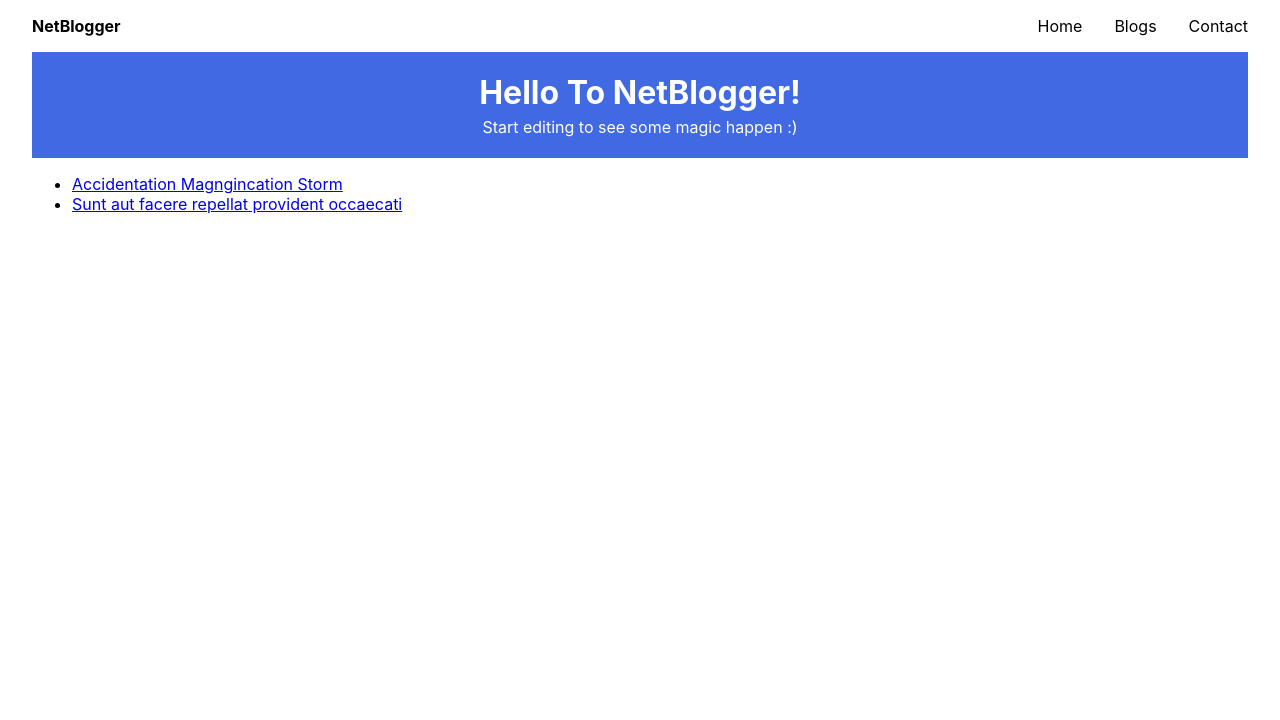
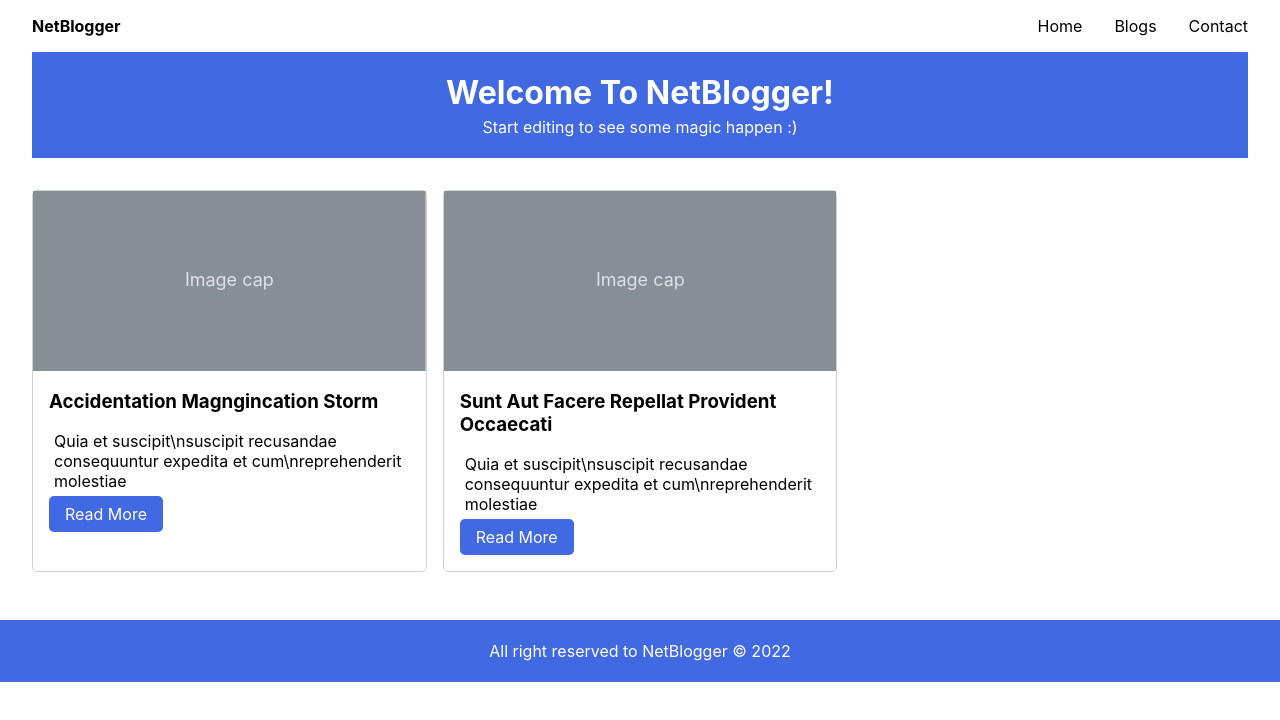
Before and after one commit to enmohamedMallahi/netblogger, a React (Create React App) app: page / in a window 1280 px wide. Shown: the top 720 px of the page. Built offline with nearby package versions, Linux system fonts and the light colour scheme.

Commit message:
Changing the layout of the blogs cards

```diff
--- a/src/App.js
+++ b/src/App.js
@@ -13,6 +13,7 @@ import NewBlog from './pages/NewBlog';
 
 // Components
 import Navbar from './components/Navbar';
+import Footer from './components/Footer';
 
 // Stylings
 import './style.css';
@@ -32,6 +33,7 @@ export default function App() {
             <Route path="*" element={<h1>Page Not Found</h1>} />
           </Routes>
         </main>
+        <Footer />
       </Router>
     </BlogsProvider>
   );
--- /dev/null
+++ b/src/components/BlogCard.js
@@ -0,0 +1,41 @@
+import React from 'react';
+import { Link } from 'react-router-dom';
+
+const BlogCard = ({ article }) => {
+  return (
+    <div className="card">
+      <DummyImage />
+      <div className="card-body">
+        <h3 className="card-title">{article.title}</h3>
+        <p className="card-text">
+          Quia et suscipit\nsuscipit recusandae consequuntur expedita et
+          cum\nreprehenderit molestiae
+        </p>
+        <Link to={`/blog/${article.id}`} className="btn">
+          Read More
+        </Link>
+      </div>
+    </div>
+  );
+};
+
+const DummyImage = () => (
+  <svg
+    className="bd-placeholder-img card-img-top"
+    width="100%"
+    height="180"
+    xmlns="http://www.w3.org/2000/svg"
+    role="img"
+    aria-label="Placeholder: Image cap"
+    preserveAspectRatio="xMidYMid slice"
+    focusable="false"
+  >
+    <title>Placeholder</title>
+    <rect width="100%" height="100%" fill="#868e96"></rect>
+    <text x="50%" y="50%" fill="#dee2e6" dy=".3em">
+      Image cap
+    </text>
+  </svg>
+);
+
+export default BlogCard;
--- /dev/null
+++ b/src/components/Footer.js
@@ -0,0 +1,11 @@
+import React from 'react';
+
+const Footer = () => {
+  return (
+    <footer className="container banner" style={{ marginTop: '1rem' }}>
+      <p>All right reserved to NetBlogger &copy; 2022</p>
+    </footer>
+  );
+};
+
+export default Footer;
--- a/src/pages/Contact.js
+++ b/src/pages/Contact.js
@@ -1,7 +1,46 @@
 import React from 'react';
+import { useForm } from '../hooks';
 
 const Contact = () => {
-  return <h1>Contact Us</h1>;
+  const [values, changeHandler, clearFields] = useForm({
+    subject: '',
+    message: '',
+  });
+
+  const submitHandler = (e) => {
+    e.preventDefault();
+    console.log(values);
+  };
+
+  return (
+    <form className="form" onSubmit={submitHandler}>
+      <div>
+        <label htmlFor="subject">Subject</label>
+        <input
+          className="form-control"
+          value={values.subject}
+          onChange={changeHandler}
+          name="subject"
+          type="text"
+          name="subject"
+        />
+      </div>
+      <div>
+        <label htmlFor="message">Message</label>
+        <textarea
+          className="form-control"
+          value={values.message}
+          onChange={changeHandler}
+          name="message"
+          type="text"
+          name="message"
+        />
+      </div>
+      <button className="btn btn-block" type="submit">
+        Send
+      </button>
+    </form>
+  );
 };
 
 export default Contact;
--- a/src/pages/Home.js
+++ b/src/pages/Home.js
@@ -1,6 +1,6 @@
 import React, { useContext } from 'react';
-import { Link } from 'react-router-dom';
 import { BlogsContext } from '../context/BlogsContext';
+import BlogCards from '../components/BlogCard';
 
 const Home = () => {
   // const [articles, setArticles] = useState([]);
@@ -9,18 +9,19 @@ const Home = () => {
   return (
     <>
       <div className="banner">
-        <h1>Hello To NetBlogger!</h1>
+        <h1>Welcome To NetBlogger!</h1>
         <p>Start editing to see some magic happen :)</p>
       </div>
-      <ul>
+      <div className="articles">
         {articles.map((article) => (
-          <li key={article.id}>
-            <Link to={`/blog/${article.id}`}>{article.title}</Link>
-          </li>
+          <BlogCards article={article} />
         ))}
-      </ul>
+      </div>
     </>
   );
 };
 
 export default Home;
+// const f = (<li key={article.id}>
+//   <Link to={`/blog/${article.id}`}>{article.title}</Link>
+// </li>)
--- a/src/style.css
+++ b/src/style.css
@@ -17,6 +17,11 @@ article h1,
 h2,
 h3 {
   text-transform: capitalize;
+}
+
+img,
+svg {
+  vertical-align: middle;
 }
 
 /* Navbar */
@@ -48,7 +53,7 @@ h3 {
 }
 
 .navbar a:hover {
-  border-bottom: 2px solid #e2ddca;
+  border-bottom: 2px solid #4169e1;
 }
 
 /* Utiltieys */
@@ -58,7 +63,7 @@ h3 {
 }
 
 .banner {
-  background-color: royalblue;
+  background-color: #4169e1;
   padding: 1rem;
   color: #fff;
   text-align: center;
@@ -75,6 +80,18 @@ p {
   display: grid;
   gap: 1rem;
   grid-template-columns: repeat(3, 1fr);
+}
+
+@media screen and (max-width: 750px) {
+  .articles {
+    grid-template-columns: repeat(2, 1fr);
+  }
+}
+
+@media screen and (max-width: 600px) {
+  .articles {
+    grid-template-columns: repeat(1, 1fr);
+  }
 }
 
 .article {
@@ -114,6 +131,9 @@ img {
   border-radius: 5px;
   background-color: royalblue;
   color: #fff;
+  text-decoration: none;
+  display: block;
+  width: max-content;
 }
 
 .btn:hover {
@@ -121,8 +141,7 @@ img {
   cursor: pointer;
 }
 
-.btn-block {
-  display: block;
+.btn-wide {
   width: 100%;
 }
 
@@ -149,3 +168,24 @@ img {
   border-radius: 0.375rem;
   transition: border-color 0.15s ease-in-out, box-shadow 0.15s ease-in-out;
 }
+
+/* Cards */
+.card {
+  display: flex;
+  flex-direction: column;
+  border: 1px rgba(0, 0, 0, 0.175) solid;
+  border-radius: 5px;
+}
+
+.card-body {
+  flex: 1 1;
+  padding: 0 1rem 1rem;
+}
+
+.bd-placeholder-img {
+  font-size: 1.125rem;
+  -webkit-user-select: none;
+  -moz-user-select: none;
+  user-select: none;
+  text-anchor: middle;
+}
```
Also changed, not shown: src/context/BlogCard.js (deleted, +0 -22 lines).
